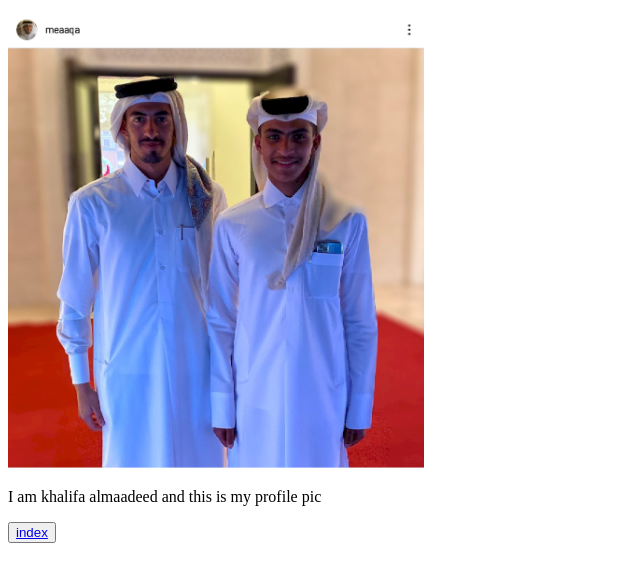
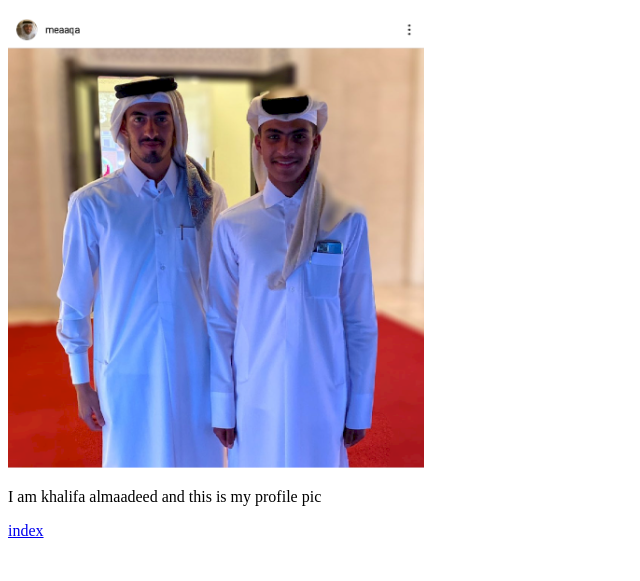
Before and after one commit to Al-Gbgb/nou2, a plain HTML site: page User_data.html in a window 1280 px wide. Shown: the part 61-642 px from the top of the page, without its empty margins (0-640 px from the left). Drawn offline with Linux system fonts and the light colour scheme.

Commit message:
Update User_data.html

```diff
--- a/User_data.html
+++ b/User_data.html
@@ -7,6 +7,6 @@
     <h1>Khalifa Osama Al-Maadeed</h1>
     <img src="Cmdmmade.PNG" />
     <p>I am khalifa almaadeed and this is my profile pic</p>
-    <button><a href="index.html">index</a></button>
+    <a href="https://al-gbgb.github.io/nou2/">index</a>
   </body>
 </html>
```
